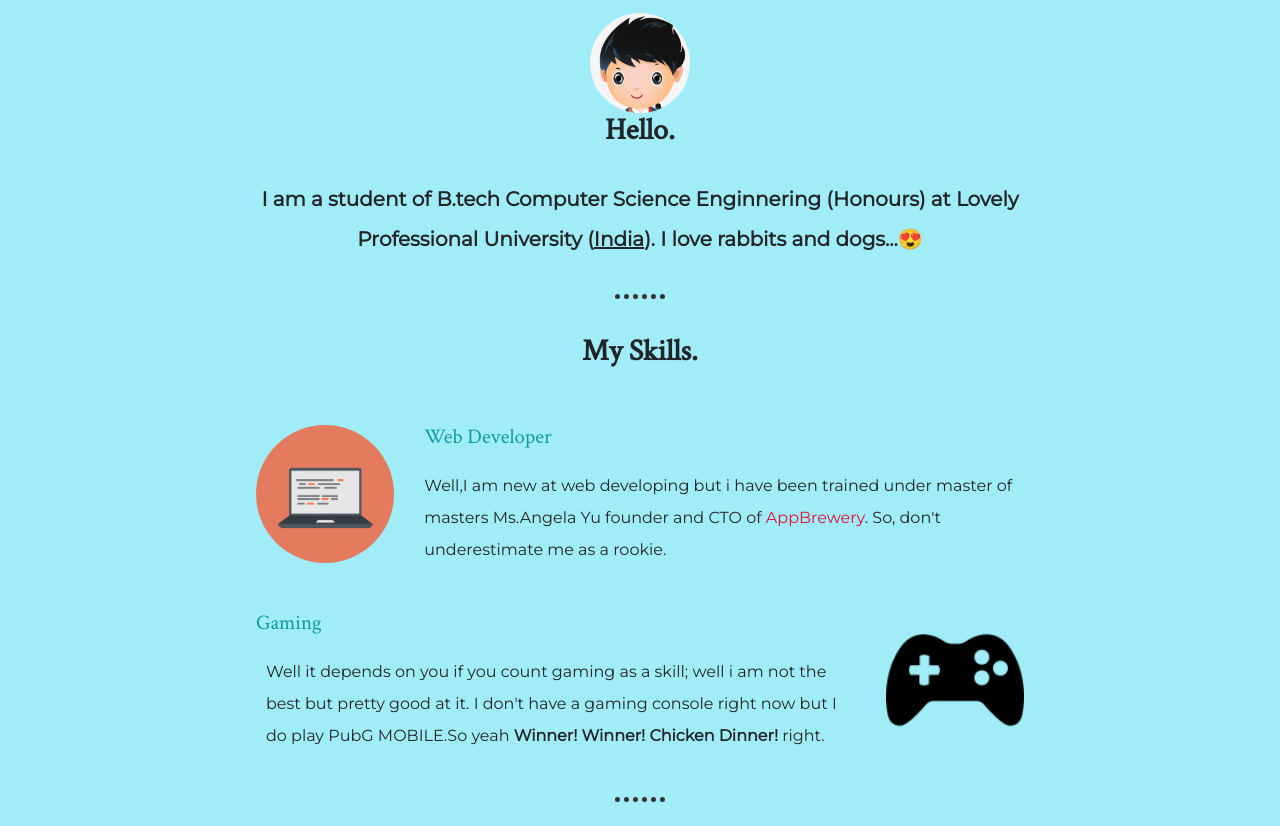
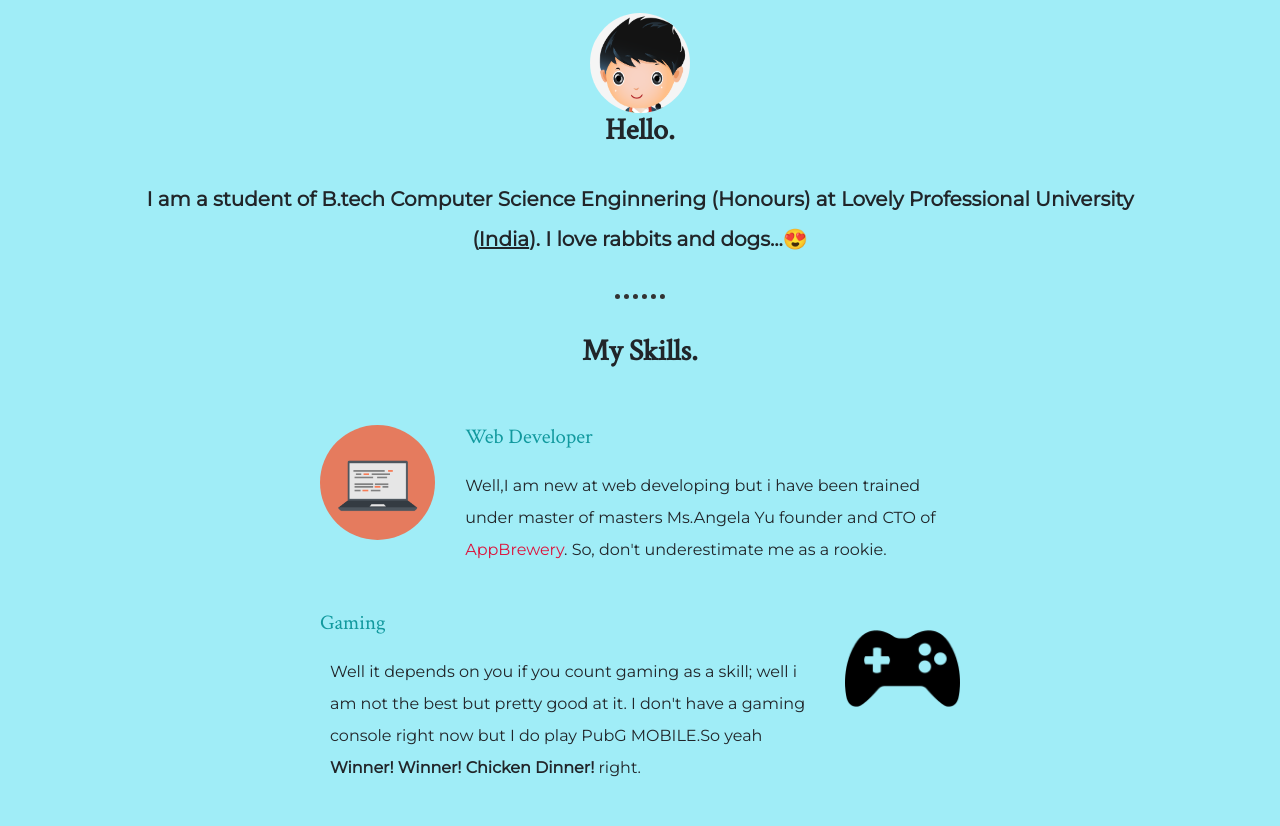
Before and after one commit to vaidikkamde/vaidik-website, a plain HTML site: page index.html in a window 1280 px wide. Shown: the part 723-1549 px from the top of the page. Drawn offline with nearby package versions, Linux system fonts and the light colour scheme.

Commit message:
Add files via upload

```diff
--- a/css/styles.css
+++ b/css/styles.css
@@ -125,14 +125,14 @@ a:hover{
 }
 .skill-row
 {
-  width: 60%;
+  width: 50%;
   margin: 2.8125rem auto 2.8125rem auto;
   text-align: left;
   line-height: 1.5;
 }
 .skill-row1
 {
-  width: 60%;
+  width: 50%;
   margin: 2.8125rem auto 2.8125rem auto;
   text-align: left;
   line-height: 1.5;
@@ -219,7 +219,7 @@ a:hover{
   margin: 1.25rem auto 1.25rem auto;
 }
 .profile{
-  width: 60%;
+  width: 80%;
   margin: 1.125rem auto 1.25rem auto;
 
 }
```
